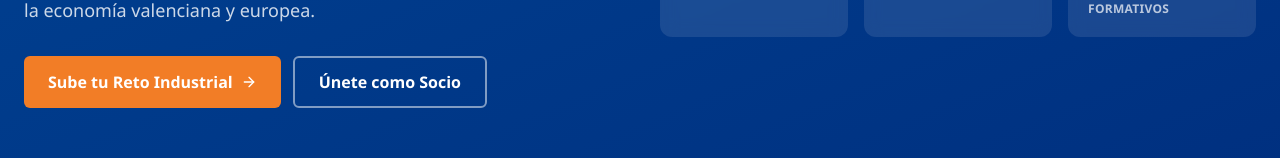
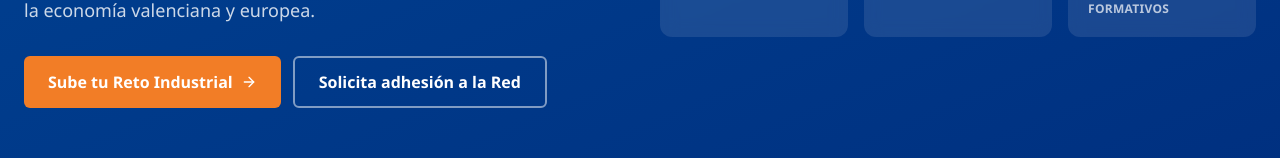
Before and after one commit to jsmiragregori/AI-STEAM-MOCKUP, a React (Vite) app: page / in a window 1280 px wide. Shown: the part 478-636 px from the top of the page. Built offline with nearby package versions, Linux system fonts and the light colour scheme.

Commit message:
Fix button text: 'Únete como Socio' → 'Solicita adhesión a la Red'
Clarify that only stakeholders can join, not new consortium members.
Socios are fixed (21 consortium partners).

```diff
--- a/src/components/views/Home.tsx
+++ b/src/components/views/Home.tsx
@@ -78,7 +78,7 @@ export default function Home({ setActiveTab }: HomeProps) {
                 onClick={() => setActiveTab('red')}
                 className="border-2 border-white/50 text-white px-6 py-3 rounded-md font-bold hover:bg-white/10 transition-colors"
               >
-                Únete como Socio
+                Solicita adhesión a la Red
               </button>
             </div>
           </div>
```
